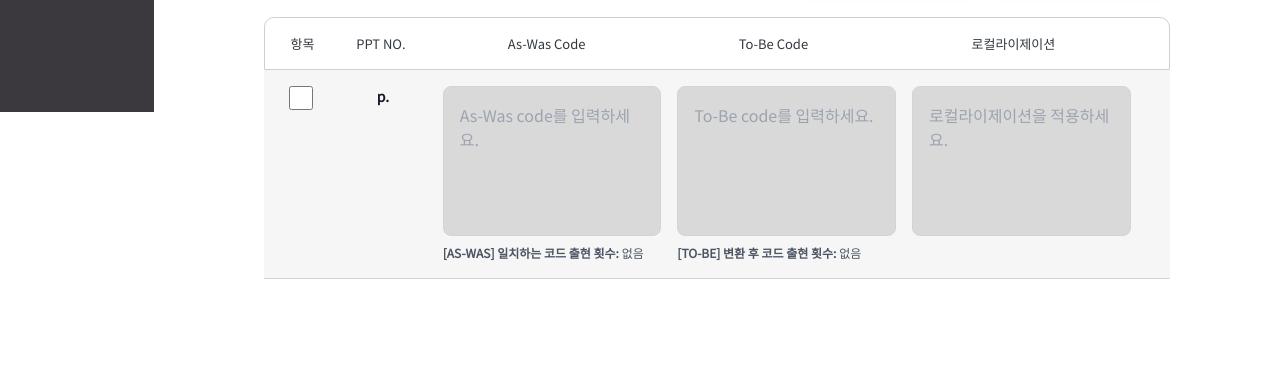
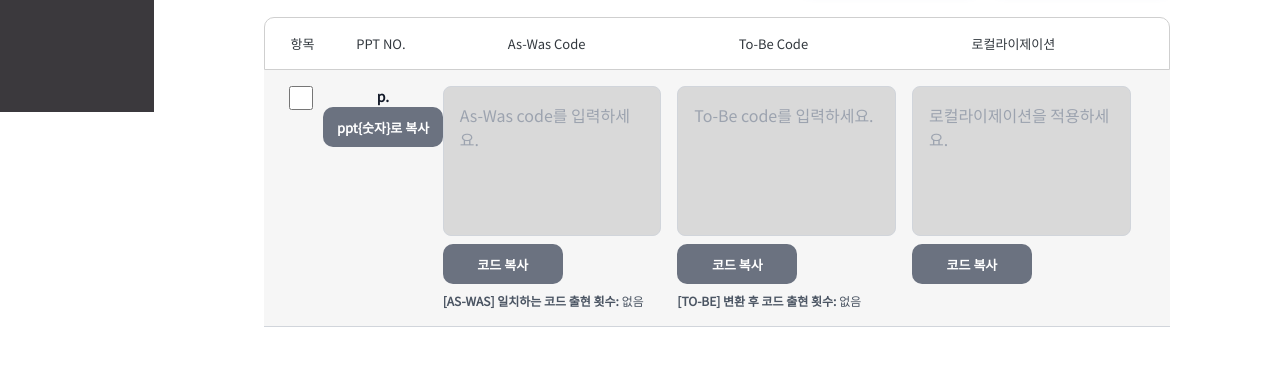
Before and after one commit to haley10309/recoder, a React (Vite) app in the folder client/: page /tobe-applied in a window 1280 px wide. Shown: the part 688-1065 px from the top of the page. Built offline with nearby package versions, Linux system fonts and the light colour scheme; no server answers.

Commit message:
[day.ahn] feat: 복사 버튼 추가

```diff
--- a/client/src/Components/ToBeApplied/Textarea.jsx
+++ b/client/src/Components/ToBeApplied/Textarea.jsx
@@ -5,6 +5,33 @@ import No from "@/assets/tobe_no.png";
 import Copy from "@/assets/copy.png";
 import { useRecoilValue } from "recoil";
 import { isEnglishCountryState } from "@/recoil/atoms/state";
+
+const CopiedContainer = styled.div`
+  display: flex;
+  justify-content: center;
+  align-items: center;
+  background-color:rgb(61, 146, 61);
+  color: white;
+  font-weight: 600;
+  font-size: 13px;
+  border-radius: 10px;
+  width: 120px;
+  height: 40px;
+  padding: 3px 5px;
+`;
+const CopyCodeButton = styled.button`
+  display: flex;
+  justify-content: center;
+  align-items: center;
+  background-color: #6B7280;
+  color: white;
+  font-weight: 600;
+  font-size: 13px;
+  border-radius: 10px;
+  width: 120px;
+  height: 40px;
+  padding: 3px 5px;
+`;
 
 const BasicTextarea = ({
   pptNo,
@@ -33,6 +60,7 @@ const BasicTextarea = ({
   );
 
   const [isMatchedPartVisible, setIsMatchedPartVisible] = useState(false);
+  const [isCopied, setIsCopied] = useState(false);
 
   const handleToggleMatchedPart = () => {
     setIsMatchedPartVisible((prev) => !prev);
@@ -49,8 +77,29 @@ const BasicTextarea = ({
   const isLocalizedChanged =
     localizedToBeCode && localizedToBeCode !== toBeCode;
 
+  const CopiedButtonCmpnt = ({ text, onClick }) => {
+    // return isCopied ? (
+    return false ? (
+      <CopiedContainer>
+        <div>v</div>
+      </CopiedContainer>
+    ) : (
+      <CopyCodeButton onClick={onClick}>
+        {text}
+      </CopyCodeButton>
+    )
+  }
+
+  useEffect(() => {
+    if (isCopied) {
+      setTimeout(() => {
+        setIsCopied(false);
+      }, 500);
+    }
+  }, [isCopied]);
+
   return (
-    <Container>
+    <Container style={{backgroundColor:"pink"}}>
       <Wrapper $isEnglishCountry={isEnglishCountry}>
         <CheckboxWrapper>
           <Checkbox
@@ -63,6 +112,13 @@ const BasicTextarea = ({
 
         <PptNo>
           <TextBold>p. {pptNo}</TextBold>
+          <CopiedButtonCmpnt
+            text={"ppt{숫자}로 복사"}
+            onClick={() => {
+              navigator.clipboard.writeText(`ppt${pptNo ?? ''}`);
+              // setIsCopied(true);
+            }}
+          />
         </PptNo>
 
         {/* AS-WAS */}
@@ -72,6 +128,10 @@ const BasicTextarea = ({
             onChange={(e) => setAsWasCode(e.target.value)}
             placeholder="As-Was code를 입력하세요."
           />
+          <CopyCodeButton  onClick={() => {
+            navigator.clipboard.writeText(transformedAsWasCode);
+              setIsCopied(true);
+            }}>{"코드 복사"}</CopyCodeButton>
           <OccurrenceCount>
             <strong>[AS-WAS] 일치하는 코드 출현 횟수:</strong>{" "}
             {asWasOccurrenceCount > 0 ? `${asWasOccurrenceCount}회` : "없음"}
@@ -113,6 +173,10 @@ const BasicTextarea = ({
             placeholder="To-Be code를 입력하세요."
             $isApplied={isApplied}
           />
+          <CopyCodeButton  onClick={() => {
+            navigator.clipboard.writeText(toBeCode);
+              setIsCopied(true);
+            }}>{"코드 복사"}</CopyCodeButton>
           <OccurrenceCount>
             <strong>[TO-BE] 변환 후 코드 출현 횟수:</strong>{" "}
             {toBeOccurrenceCount > 0 ? `${toBeOccurrenceCount}회` : "없음"}
@@ -129,6 +193,10 @@ const BasicTextarea = ({
               $isLocalizedChanged={isLocalizedChanged}
               $errorState={errorState}
             />
+            <CopyCodeButton  onClick={() => {
+              navigator.clipboard.writeText(localizedToBeCode || "");
+              setIsCopied(true);
+            }}>{"코드 복사"}</CopyCodeButton>
             {errorState && (
               <ErrorMessage>
                 🚨 템플릿에 없는 번역 키가 포함되어 있습니다.
@@ -180,6 +248,7 @@ const Checkbox = styled.input`
 const PptNo = styled.div`
   width: 10%;
   display: flex;
+  flex-direction: column;
   justify-content: center;
   align-items: center;
   font-size: 14px;
```
